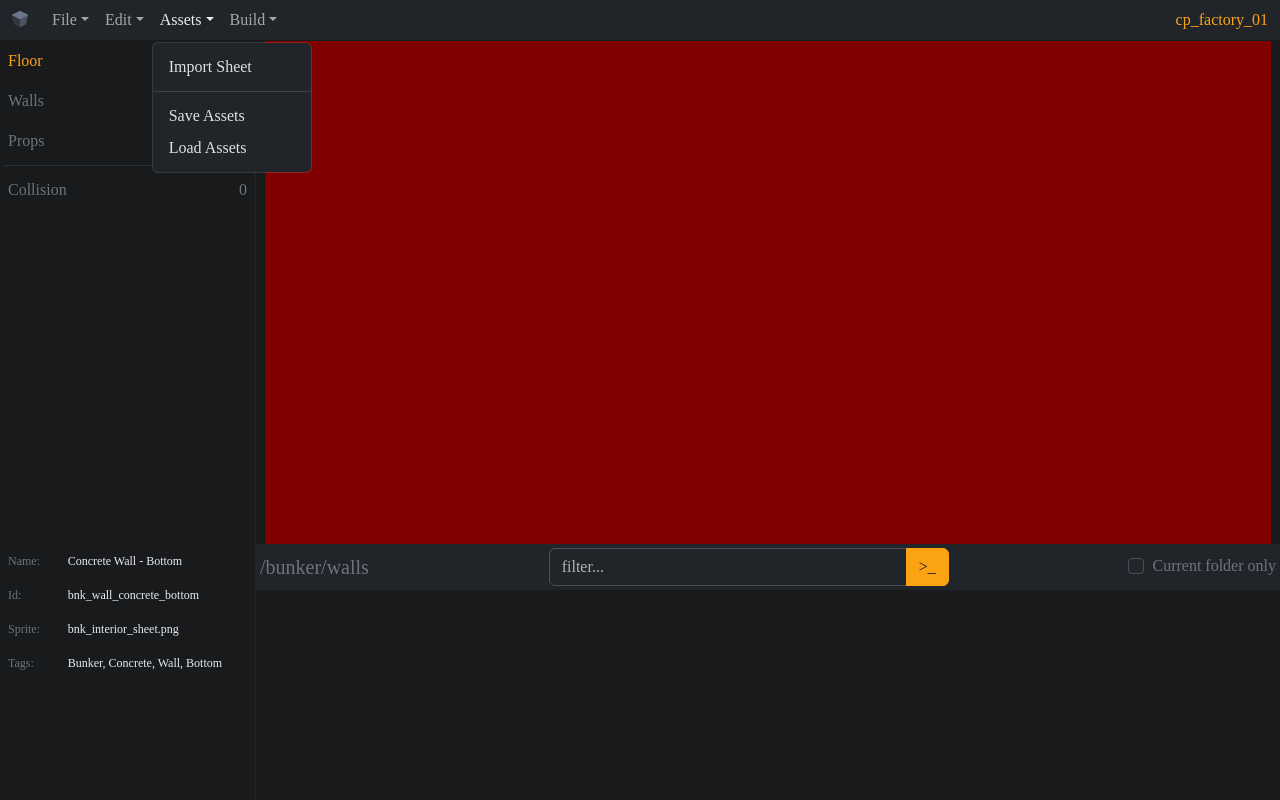
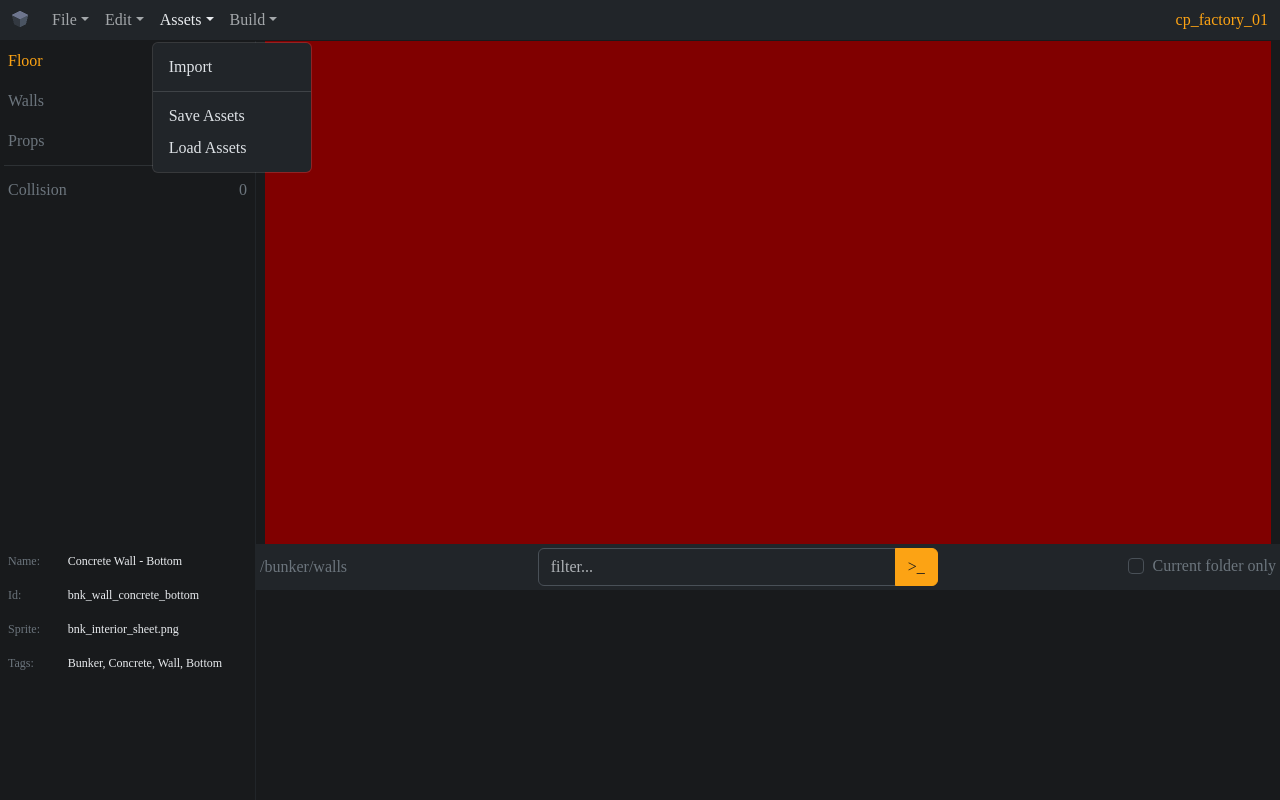
Before and after one commit to TheJimmyBlaze/Gravel, a React (Vite) app in the folder application/: page / in a window 1280 px wide. Both pictures are taken after a click on the button "Assets". Built offline with nearby package versions, Linux system fonts and the light colour scheme; a web font is replaced by a local one.

Commit message:
Minor tweaks

```diff
--- a/application/src/features/explorer/Explorer.jsx
+++ b/application/src/features/explorer/Explorer.jsx
@@ -9,9 +9,9 @@ const Explorer = ({
         <div className="d-flex flex-column w-100" style={{height: "256px"}}>
 
             <div className="d-flex justify-content-between align-items-center p-1 bg-secondary">
-                <h5>
+                <p>
                     {"/bunker/walls"}
-                </h5>
+                </p>
 
                 <InputGroup style={{width: "400px"}}>
                     <Form.Control
--- a/application/src/features/menu/Assets.jsx
+++ b/application/src/features/menu/Assets.jsx
@@ -7,7 +7,7 @@ const Assets = ({
 
     return (
         <NavDropdown title="Assets">
-            <NavDropdown.Item>Import Sheet</NavDropdown.Item>
+            <NavDropdown.Item>Import</NavDropdown.Item>
 
             <NavDropdown.Divider />
 
```
